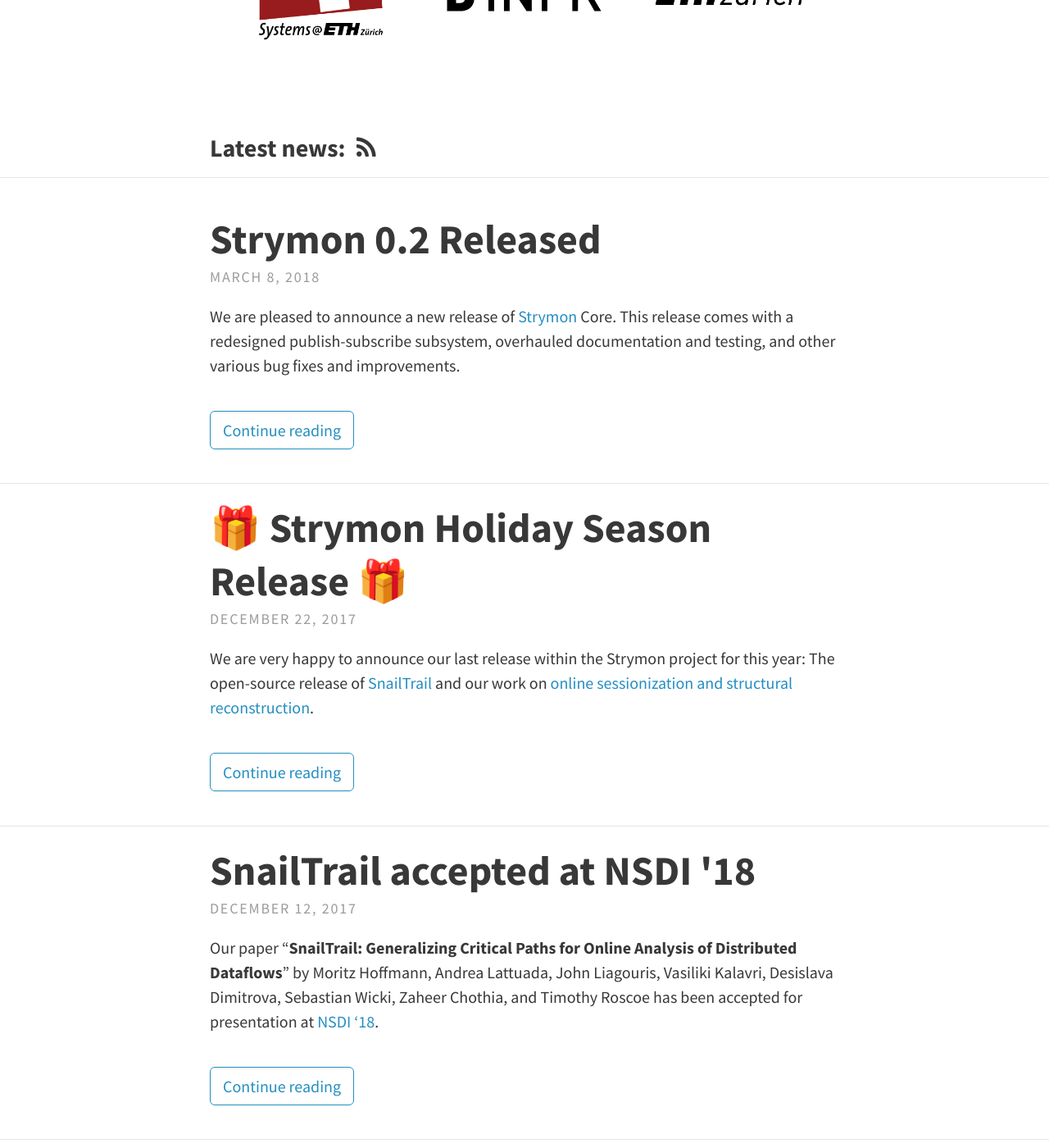
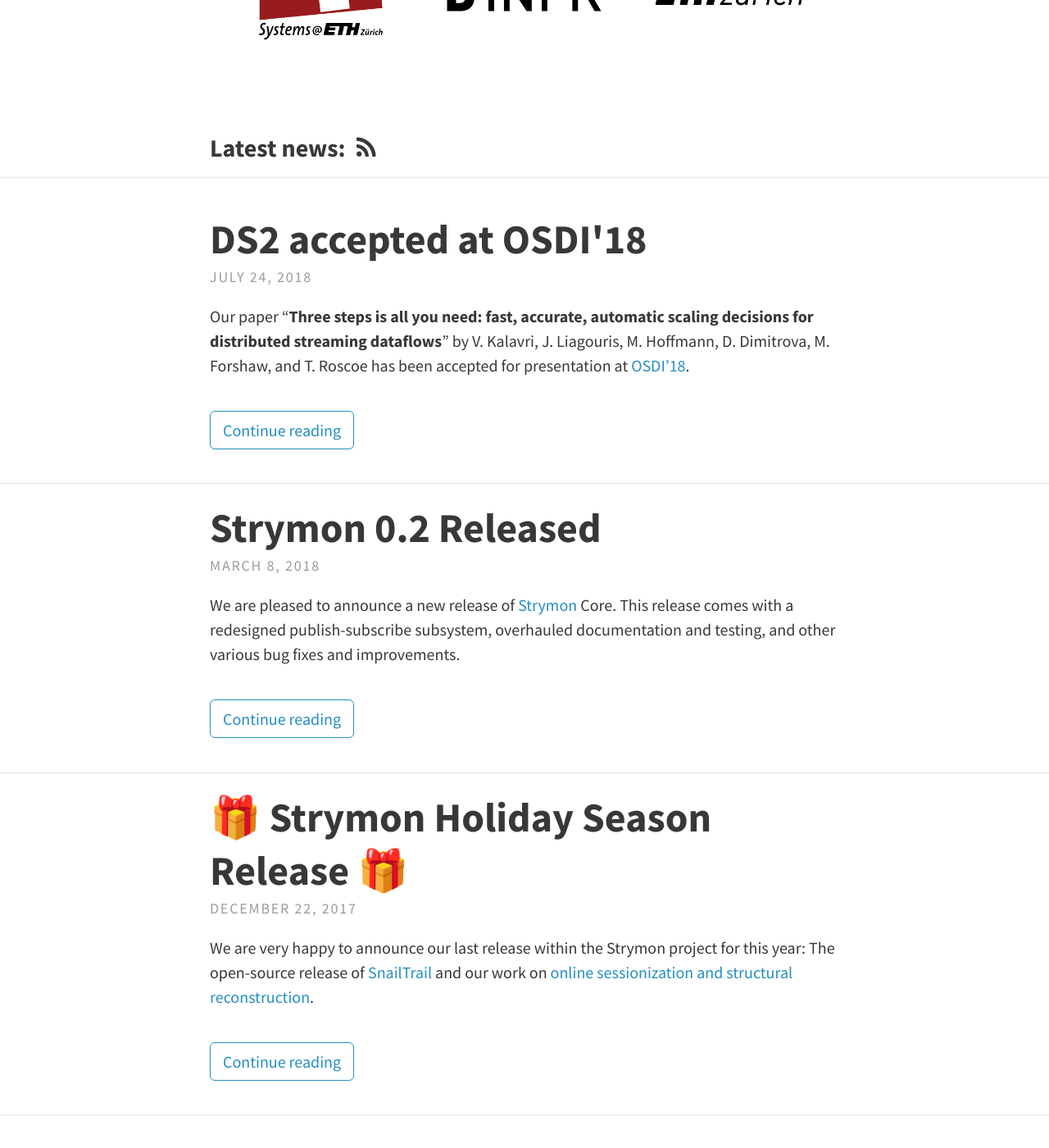
Before and after one commit to strymon-system/strymon-system.github.io, a Jekyll site: the page built from index.html, in a window 1280 px wide and 1400 px high, scrolled down 839 px. Shown: the whole window at 82% size. Built offline with Jekyll 4.4.1, drawn with Linux system fonts in a browser that asks for light colours.

Commit message:
add DS2 acceptance to news and list of publications

```diff
--- /dev/null
+++ b/_posts/2018-07-24-osdi-ds2-accepted.md
@@ -0,0 +1,6 @@
+---
+layout: post
+title:  "DS2 accepted at OSDI'18"
+---
+
+Our paper "**Three steps is all you need: fast, accurate, automatic scaling decisions for distributed streaming dataflows**" by V. Kalavri, J. Liagouris, M. Hoffmann, D. Dimitrova, M. Forshaw, and T. Roscoe has been accepted for presentation at [OSDI'18](https://www.usenix.org/conference/osdi18/).
--- a/_research/publications.md
+++ b/_research/publications.md
@@ -5,8 +5,9 @@
 ---
 
 ## Papers
+* Vasiliki Kalavri, John Liagouris, Moritz Hoffmann, Desislava Dimitrova, Matthew Forshaw, Timothy Roscoe. [Three steps is all you need: fast, accurate, automatic scaling decisions for distributed streaming dataflows](). **OSDI**, 2018.
 
-* Moritz Hoffmann, Frank McSherry, Andrea Lattuada. [Latency-conscious dataflow reconfiguration](/assets/pdf/beyondmr18-hoffmann.pdf). **BeyondMR**, 2018
+* Moritz Hoffmann, Frank McSherry, Andrea Lattuada. [Latency-conscious dataflow reconfiguration](/assets/pdf/beyondmr18-hoffmann.pdf). **BeyondMR**, 2018.
 
 * M. Hoffmann, A. Lattuada, J. Liagouris, V. Kalavri, D. Dimitrova, S. Wicki, Z. Chothia, T. Roscoe. [SnailTrail: Generalizing Critical Paths for Online Analysis of Distributed Dataflows](https://www.usenix.org/biblio-1542), in 15th USENIX Symposium on Networked Systems Design and Implementation. **NSDI**, 2018.
 
```
